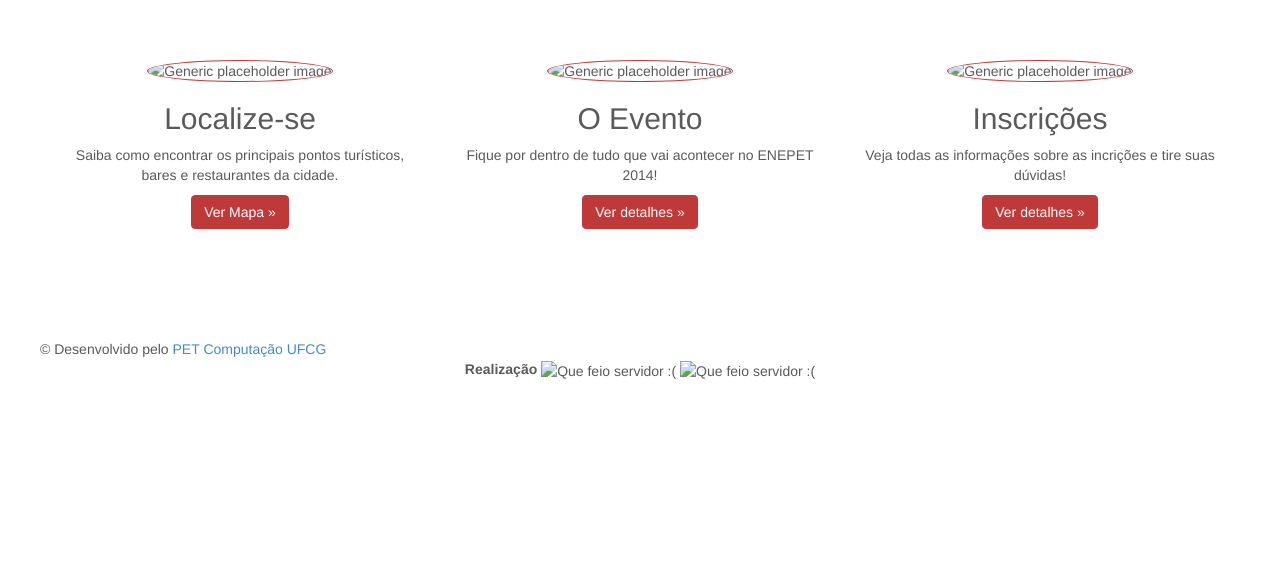
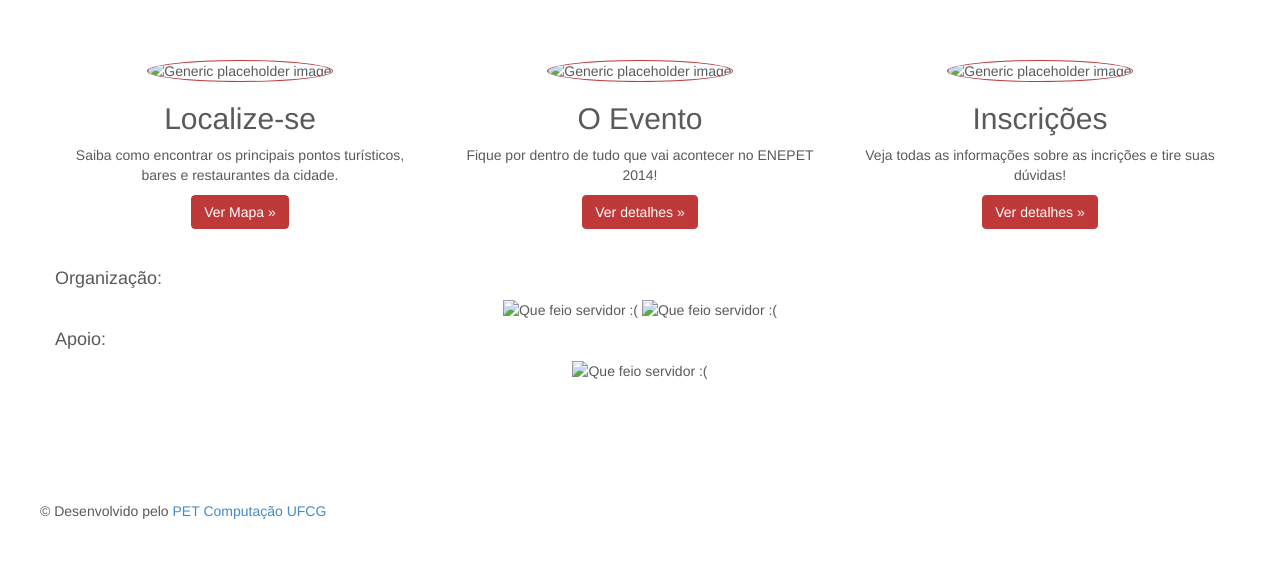
Before and after one commit to PETComputacaoUFCG/SiteENEPET2014, a Jekyll site: the page docs/html/inicio/index.html, which Jekyll copies as it is, in a window 1280 px wide. Shown: the part 500-1061 px from the top of the page. Built offline with Jekyll 4.4.1, drawn with Linux system fonts in a browser that asks for light colours; nearby versions of some CDN libraries; Markdown is read by kramdown in place of the engine named in the settings; before the commit the page ends 921 px from its top, so only the background shows below that.

Commit message:
colocando organizacao e apoio

```diff
--- a/docs/html/inicio/index.html
+++ b/docs/html/inicio/index.html
@@ -138,9 +138,6 @@
       <a class="right carousel-control" href="#myCarousel" data-slide="next"><span class="glyphicon glyphicon-chevron-right"></span></a>
     </div><!-- /.carousel -->
 
-
-
-
     <!-- Marketing messaging and featurettes
     ================================================== -->
     <!-- Wrap the rest of the page in another container to center all the content. -->
@@ -168,6 +165,22 @@
           <p><a class="btn btn-default" href="../inscricoes/" role="button">Ver detalhes &raquo;</a></p>
         </div><!-- /.col-lg-4 -->
       </div>
+
+      <div>
+					<h4> Organização: </h4>
+					<div align="center">
+						<img src="../../../img/UFCGLOGO.png" alt="Que feio servidor :(">
+						<img src="../../../img/uepb.jpg" alt="Que feio servidor :(">
+
+					</div>
+					<h4> Apoio: </h4>
+					<div align="center">
+						<img src="../../../img/prefeituracg.jpg" alt="Que feio servidor :(">
+
+					</div>
+	</div>
+
+	<br/><br/>
 
     <!-- /.row -->
 		<div class="row">
@@ -213,13 +226,6 @@
 				<br>
 					© Desenvolvido pelo <a href="http://dsc.ufcg.edu.br/~pet">PET Computação UFCG</a>
 
-
-				<div align="center">
-					<b> Realização </b>
-					<img src="../../../img/UFCGLOGO.png" alt="Que feio servidor :(">
-					<img src="../../../img/uepb.jpg" alt="Que feio servidor :(">
-
-				</div>
 			</div>
 
 			<!-- Bootstrap core JavaScript
```
Also changed, not shown: img/prefeituracg.jpg (added).
